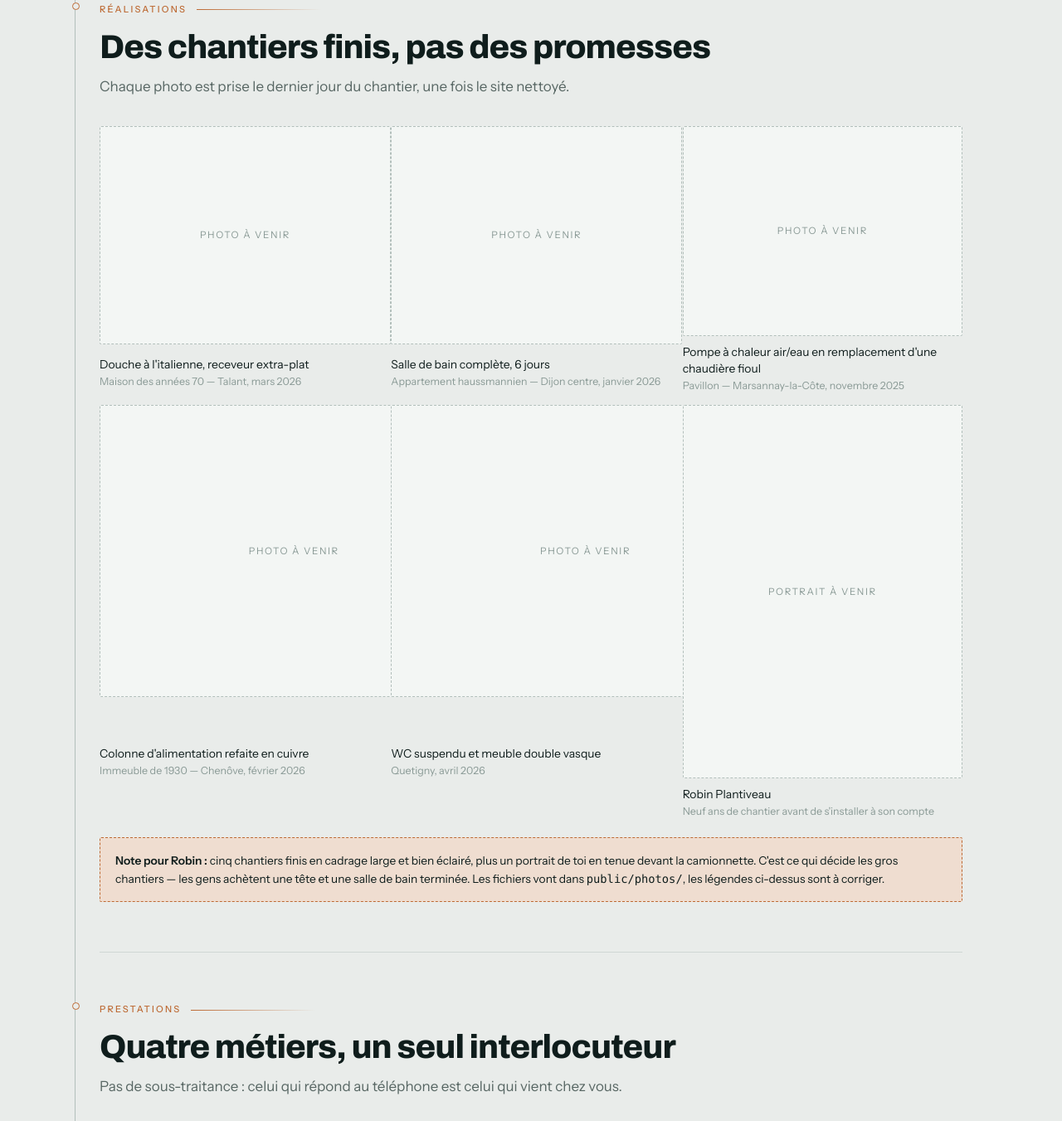
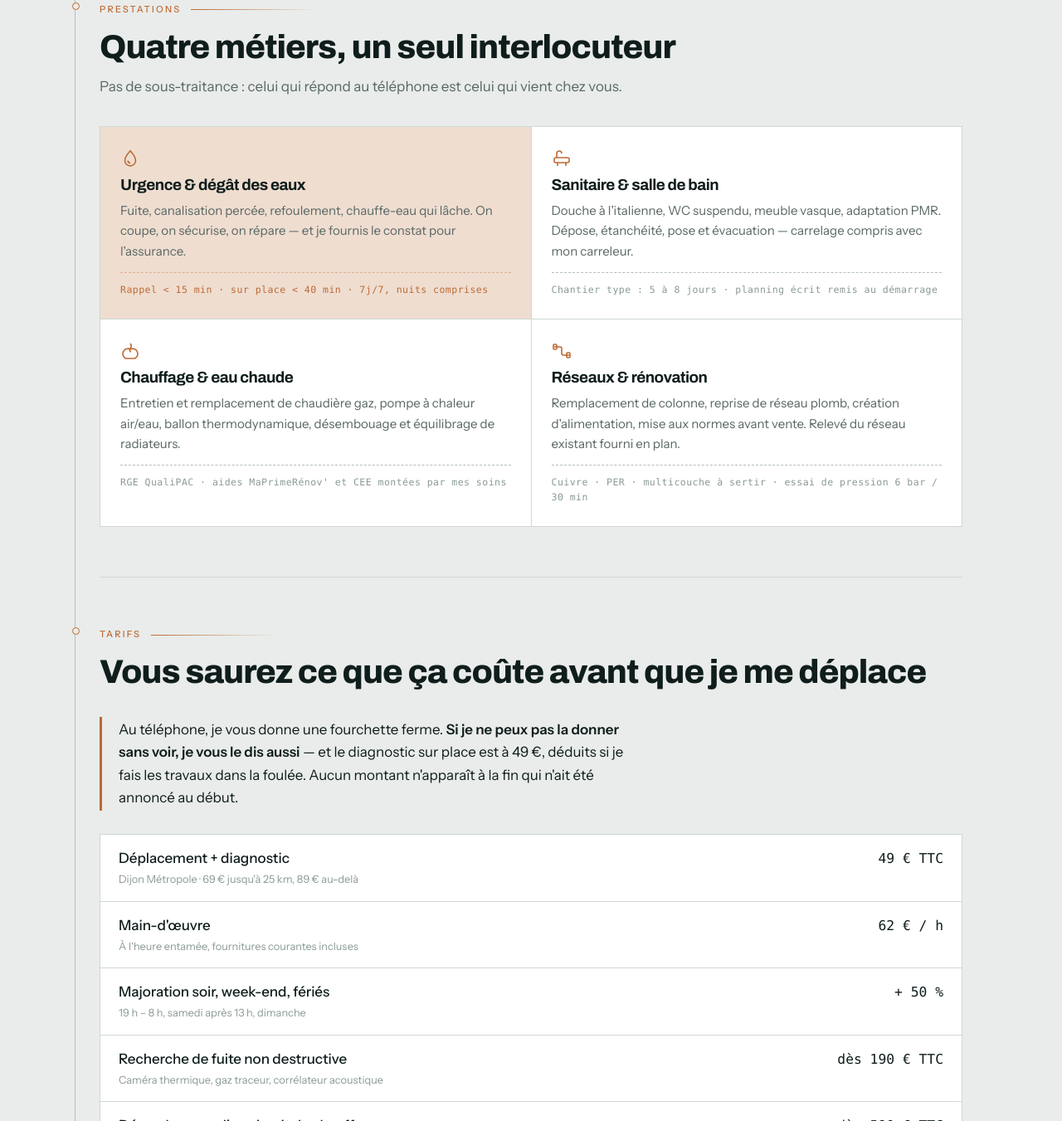
Before and after one commit to ataieb3342/Robin-pro, a plain HTML site: page public/index.html in a window 1280 px wide. Shown: the part 1449-2800 px from the top of the page at 83% size. Drawn offline with Linux system fonts and the light colour scheme; a web font is replaced by a local one.

Commit message:
Retire la section Réalisations en attendant les photos
Six cadres vides légendés « photo à venir » font plus de mal que pas
de section du tout : ça donne un site inachevé. Le balisage reste
récupérable dans 8155ee8, et le brief de prise de vue reste dans le
README, en tête de la liste des choses à faire.

Co-Authored-By: Claude Opus 5 <noreply@anthropic.com>

```diff
--- a/public/index.html
+++ b/public/index.html
@@ -259,23 +259,6 @@ h2{font-size:clamp(1.75rem,3.8vw,2.5rem); font-weight:800}
 .communes{margin-top:18px; font-size:.86rem; color:var(--muted); line-height:1.75}
 .communes b{color:var(--ink); font-weight:500}
 
-/* ---------- réalisations ---------- */
-.shots{display:grid; gap:14px; grid-template-columns:1fr}
-@media(min-width:620px){.shots{grid-template-columns:1fr 1fr}}
-@media(min-width:900px){.shots{grid-template-columns:repeat(3,1fr)}}
-.shot{margin:0; display:grid; gap:9px}
-.shot .frame{
-  aspect-ratio:4/3; width:100%; max-width:100%; border:1px dashed var(--line-strong);
-  background:var(--surface-2); border-radius:2px; display:grid; place-items:center; padding:18px; text-align:center;
-}
-.shot .frame span{font-size:.72rem; letter-spacing:.14em; text-transform:uppercase; color:var(--faint)}
-.shot img{width:100%; aspect-ratio:4/3; object-fit:cover; border-radius:2px; display:block}
-.shot figcaption{font-size:.87rem; color:var(--ink); line-height:1.45}
-.shot figcaption small{display:block; color:var(--faint); font-size:.78rem; margin-top:2px}
-.shot.portrait .frame{aspect-ratio:3/4}
-.shotlist{margin-top:22px; padding:16px 18px; border:1px dashed var(--copper); border-radius:2px; background:var(--copper-soft); font-size:.86rem; color:var(--ink)}
-.shotlist b{font-weight:600}
-
 /* ---------- prestations ---------- */
 .svc-grid{display:grid; gap:1px; background:var(--line); border:1px solid var(--line)}
 @media(min-width:720px){.svc-grid{grid-template-columns:1fr 1fr}}
@@ -357,7 +340,6 @@ footer{padding-block:30px; color:var(--faint); font-size:.79rem; display:grid; g
       </span>
     </a>
     <nav class="nav">
-      <a href="#realisations">Réalisations</a>
       <a href="#zone">Ma zone</a>
       <a href="#tarifs">Tarifs</a>
       <a href="#contact">Contact</a>
@@ -453,46 +435,6 @@ footer{padding-block:30px; color:var(--faint); font-size:.79rem; display:grid; g
       Sennecey, Chevigny-Saint-Sauveur, Neuilly-Crimolois.<br>
       <b>Jusqu'à 25 km :</b> Gevrey-Chambertin, Genlis, Arc-sur-Tille, Nuits-Saint-Georges, Is-sur-Tille,
       Velars-sur-Ouche, Messigny, Saint-Julien, Fauverney, Magny-sur-Tille, Bretenière.
-    </p>
-  </section>
-
-  <section class="sec" id="realisations">
-    <div class="sec-head">
-      <div class="mark">Réalisations</div>
-      <h2>Des chantiers finis, pas des promesses</h2>
-      <p class="sec-lede">Chaque photo est prise le dernier jour du chantier, une fois le site nettoyé.</p>
-    </div>
-    <div class="shots">
-      <figure class="shot">
-        <div class="frame"><span>Photo à venir</span></div>
-        <figcaption>Douche à l'italienne, receveur extra-plat<small>Maison des années 70 — Talant, mars 2026</small></figcaption>
-      </figure>
-      <figure class="shot">
-        <div class="frame"><span>Photo à venir</span></div>
-        <figcaption>Salle de bain complète, 6 jours<small>Appartement haussmannien — Dijon centre, janvier 2026</small></figcaption>
-      </figure>
-      <figure class="shot">
-        <div class="frame"><span>Photo à venir</span></div>
-        <figcaption>Pompe à chaleur air/eau en remplacement d'une chaudière fioul<small>Pavillon — Marsannay-la-Côte, novembre 2025</small></figcaption>
-      </figure>
-      <figure class="shot">
-        <div class="frame"><span>Photo à venir</span></div>
-        <figcaption>Colonne d'alimentation refaite en cuivre<small>Immeuble de 1930 — Chenôve, février 2026</small></figcaption>
-      </figure>
-      <figure class="shot">
-        <div class="frame"><span>Photo à venir</span></div>
-        <figcaption>WC suspendu et meuble double vasque<small>Quetigny, avril 2026</small></figcaption>
-      </figure>
-      <figure class="shot portrait">
-        <div class="frame"><span>Portrait à venir</span></div>
-        <figcaption>Robin Plantiveau<small>Neuf ans de chantier avant de s'installer à son compte</small></figcaption>
-      </figure>
-    </div>
-    <p class="shotlist">
-      <b>Note pour Robin :</b> cinq chantiers finis en cadrage large et bien éclairé, plus un portrait de toi
-      en tenue devant la camionnette. C'est ce qui décide les gros chantiers — les gens achètent une tête
-      et une salle de bain terminée. Les fichiers vont dans <span class="mono">public/photos/</span>, les
-      légendes ci-dessus sont à corriger.
     </p>
   </section>
 
```
Also changed, not shown: 1 other file.
